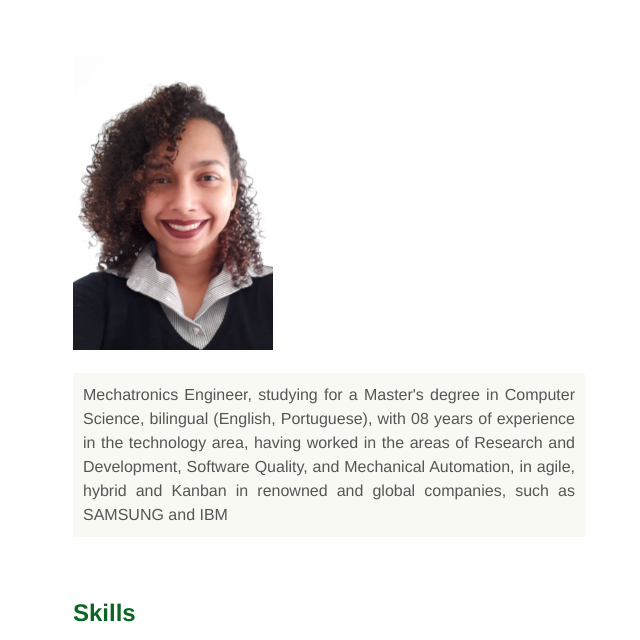
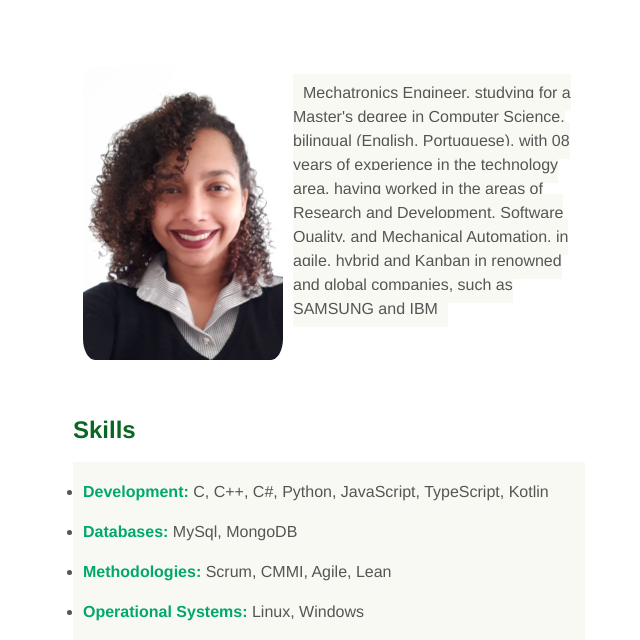
Before and after one commit to milqsimmer/CamilaQuadros.github.io, a plain HTML site: page index.html in a window 1280 px wide. Shown: the part 96-736 px from the top of the page, without its empty margins (311-951 px from the left). Drawn offline with Linux system fonts and the light colour scheme.

Commit message:
Update estilos.css

```diff
--- a/estilos.css
+++ b/estilos.css
@@ -10,13 +10,13 @@ body {
     display: inline-block;
 }
 
-#apresentacao img {
+#profile img {
     float: left;
     padding: 10px;
     border-radius: 10%;
 }
 
-#apresentacao p {
+#profile p {
     display: inline;
     position: relative;
     top: 25px;
```
